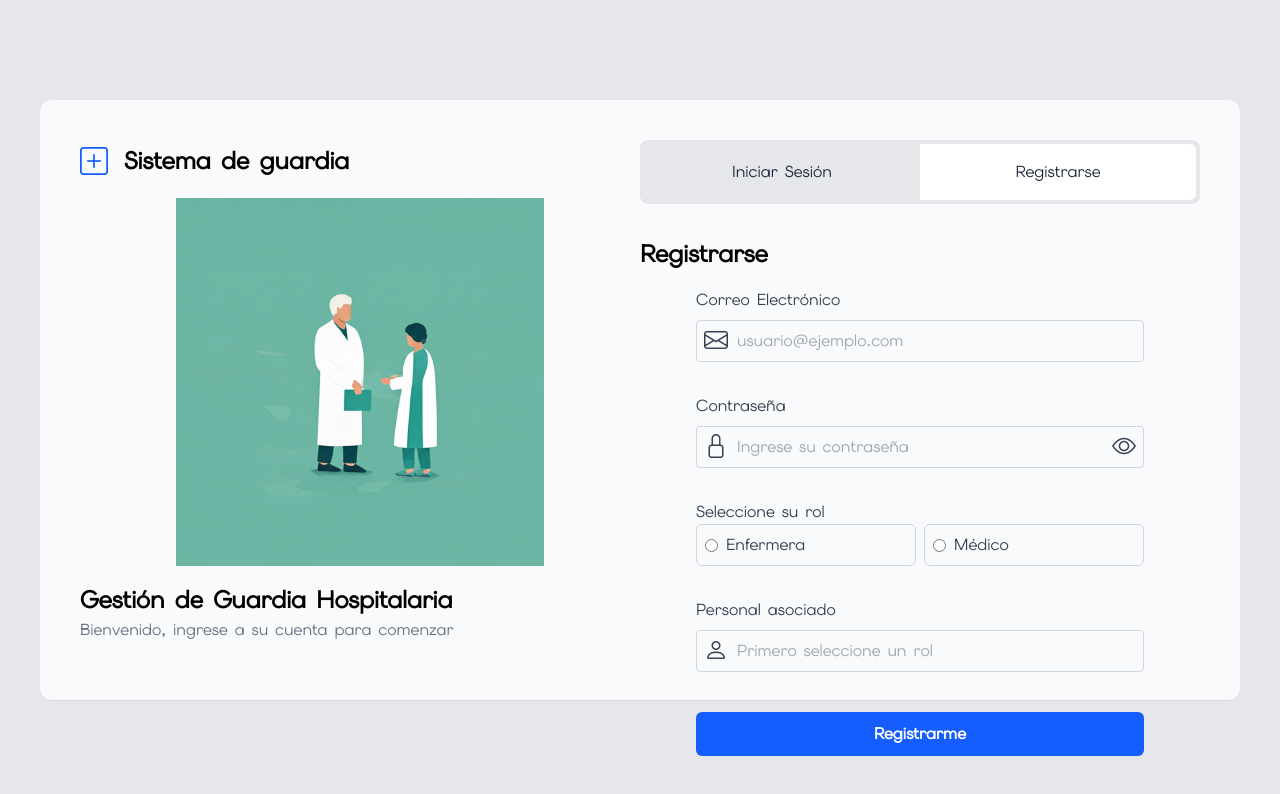
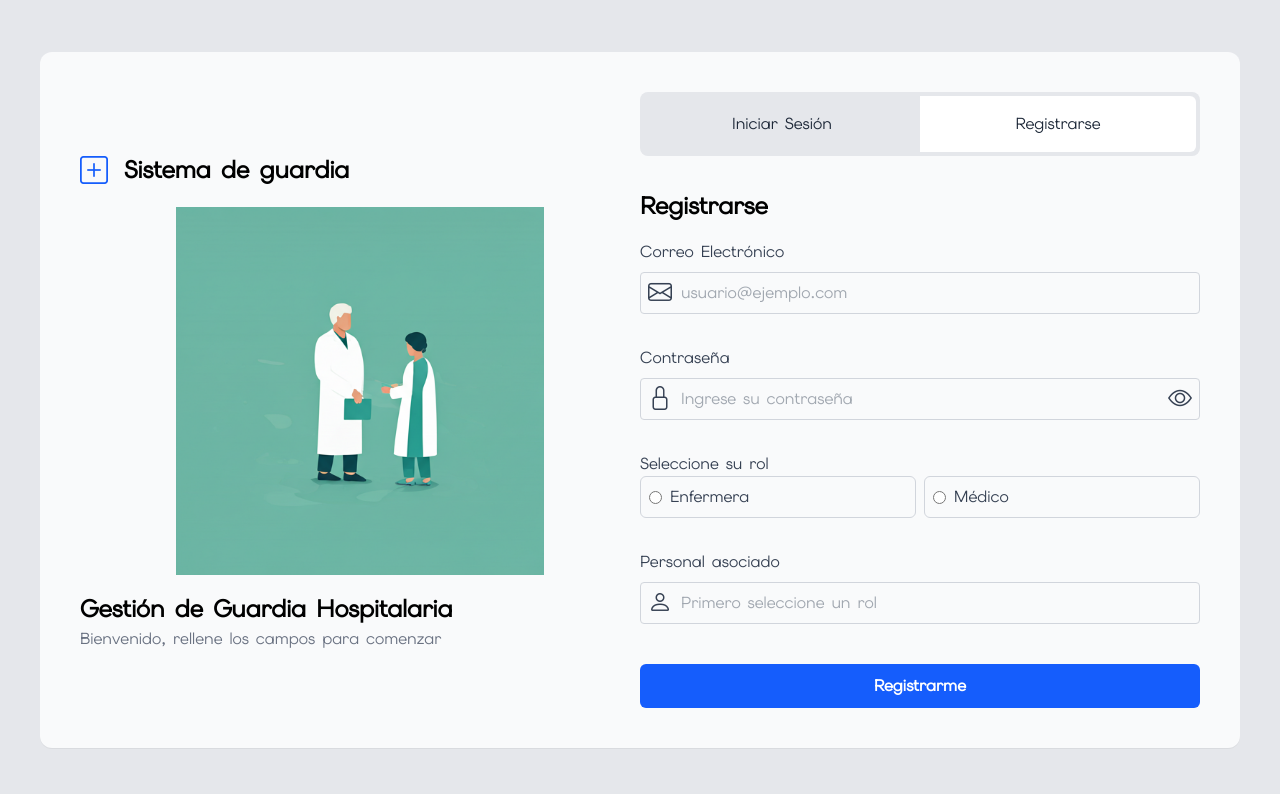
Before and after one commit to King-Axel/SwTrabajoFinal2025Guardia, a React app in the folder frontend/: page /register in a window 1280 px wide. Shown: the top 794 px of the page. Built offline with nearby package versions, Linux system fonts and the light colour scheme; the HTML template or start-up script is replaced by a standard one.

Commit message:
Ajustes menores de interfaz de registro

```diff
--- a/frontend/src/components/LoginForm.jsx
+++ b/frontend/src/components/LoginForm.jsx
@@ -39,7 +39,7 @@ const LoginForm = ({ onSubmit } = {}) => {
   return (
     <>
       <form
-        className="form w-full max-w-md mx-auto p-5 xl:flex xl:flex-col lg:p-0 space-y-4"
+        className="form w-full p-5 xl:flex xl:flex-col lg:p-0 space-y-4"
         onSubmit={handleSubmit}
       >
         <div className="form-block">
--- a/frontend/src/components/RegisterForm.jsx
+++ b/frontend/src/components/RegisterForm.jsx
@@ -96,7 +96,7 @@ const RegisterForm = ({ onSubmit } = {}) => {
   return (
     <>
       <form
-        className="form w-full max-w-md mx-auto p-5 xl:flex xl:flex-col lg:p-0 space-y-4"
+        className="form w-full p-5 xl:flex xl:flex-col lg:p-0 space-y-4"
         onSubmit={handleSubmit}
       >
         <div className="form-block">
--- a/frontend/src/pages/Auth.jsx
+++ b/frontend/src/pages/Auth.jsx
@@ -7,8 +7,8 @@ const Auth = () => {
   const isLogin = location.pathname.includes('/login');
 
   return (
-    <div className='xl:h-[600px] lg:flex lg:flex-row lg:shadow-2xs lg:max-w-[1300px] lg:min-h-[464px] lg:max-h-[700px] lg:items-between lg:white lg:h-auto lg:p-10 lg:mx-10 lg:rounded-xl w-full h-screen bg-gray-50 tex-white flex flex-col justify-center'>
-      <div className='lg:w-1/2 lg:flex flex-col hidden'>
+    <div className={` ${isLogin? "xl:h-[600px]" : ""} lg:flex lg:flex-row lg:shadow-2xs lg:max-w-[1300px] lg:min-h-[464px] lg:max-h-[700px] lg:items-between lg:white lg:h-auto lg:p-10 lg:mx-10 lg:rounded-xl w-full h-screen bg-gray-50 tex-white flex flex-col justify-center`}>
+      <div className={`${isLogin? "" : "lg:justify-center"} lg:w-1/2 lg:flex flex-col hidden`}>
         <div className='flex gap-4 items-center'>
           <i className="bi bi-plus-square text-[28px] text-blue-600" aria-hidden="true" />
           <h2 className='font-bold text-[24px]'>Sistema de guardia</h2>
@@ -18,7 +18,7 @@ const Auth = () => {
         />
         <div>
           <h2 className='font-extrabold text-[24px]'>Gestión de Guardia Hospitalaria</h2>
-          <p className='text-gray-500'>Bienvenido, ingrese a su cuenta para comenzar</p>
+          <p className='text-gray-500'>Bienvenido, {isLogin? "ingrese a su cuenta" : "rellene los campos"} para comenzar</p>
         </div>
       </div>
 
```
Also changed, not shown: 1 other file (tests, documents, lock files or other folders).
